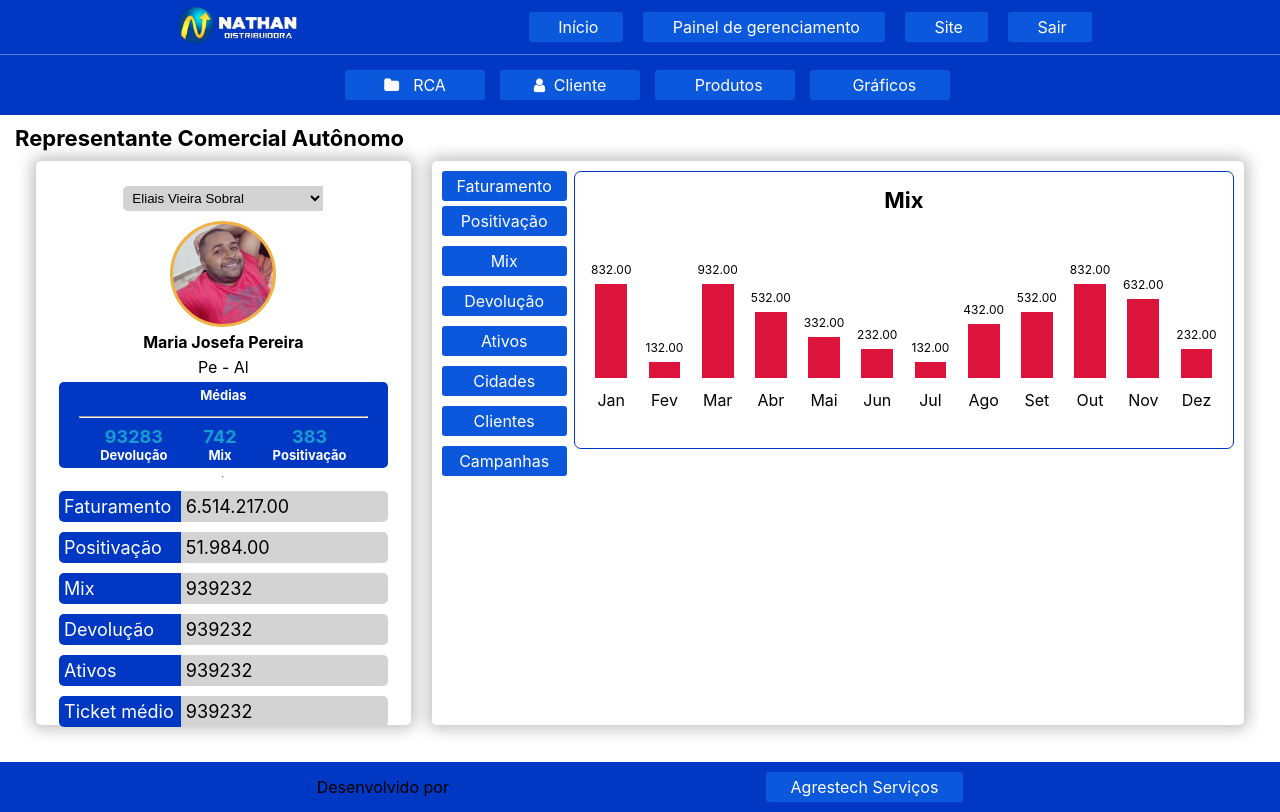
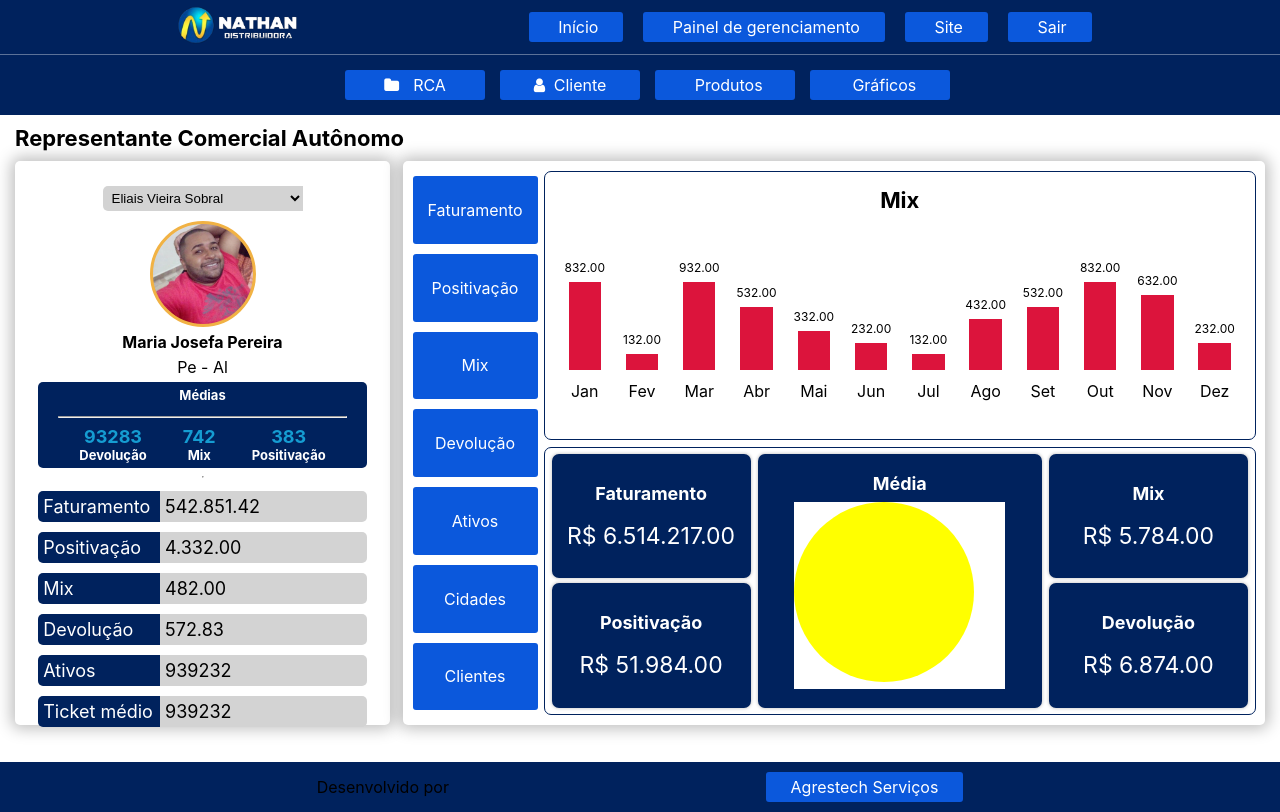
Before and after one commit to ramonlopz1/react-dashboard, a React (Create React App) app: page /rca/mix in a window 1280 px wide. Built offline with nearby package versions, Linux system fonts and the light colour scheme; data requests are answered from the project's data file.

Commit message:
refact rca layout

```diff
--- a/db.json
+++ b/db.json
@@ -254,6 +254,37 @@
             "dez": "232"
           }
         }
+      ], "devolution": [
+        {
+          "2020": {
+            "jan": "132",
+            "fev": "632",
+            "mar": "232",
+            "abr": "532",
+            "mai": "432",
+            "jun": "632",
+            "jul": "732",
+            "ago": "932",
+            "set": "132",
+            "out": "232",
+            "nov": "332",
+            "dez": "422"
+          },
+          "2021": {
+            "jan": "932",
+            "fev": "632",
+            "mar": "232",
+            "abr": "932",
+            "mai": "732",
+            "jun": "932",
+            "jul": "732",
+            "ago": "832",
+            "set": "132",
+            "out": "032",
+            "nov": "332",
+            "dez": "422"
+          }
+        }
       ]
     },
     "dina": {
@@ -350,6 +381,37 @@
             "dez": "422"
           }
         }
+      ], "devolution": [
+        {
+          "2020": {
+            "jan": "532",
+            "fev": "632",
+            "mar": "232",
+            "abr": "132",
+            "mai": "432",
+            "jun": "132",
+            "jul": "132",
+            "ago": "132",
+            "set": "132",
+            "out": "232",
+            "nov": "332",
+            "dez": "422"
+          },
+          "2021": {
+            "jan": "532",
+            "fev": "932",
+            "mar": "232",
+            "abr": "932",
+            "mai": "432",
+            "jun": "632",
+            "jul": "932",
+            "ago": "832",
+            "set": "132",
+            "out": "932",
+            "nov": "932",
+            "dez": "422"
+          }
+        }
       ]
     }
   }
--- a/package.json
+++ b/package.json
@@ -10,6 +10,7 @@
     "@testing-library/react": "^13.3.0",
     "@testing-library/user-event": "^13.5.0",
     "axios": "^0.27.2",
+    "create-next-app": "^12.2.2",
     "font-awesome": "^4.7.0",
     "json-server": "^0.17.0",
     "react": "^18.2.0",
--- a/src/components/rca/AsideLeft.jsx
+++ b/src/components/rca/AsideLeft.jsx
@@ -20,54 +20,49 @@ export default class AsideLeft extends Component {
         const { changeRCA } = props
 
         this.changeRCA = changeRCA
+
         this.state = {
-            list: this.props.list,
-            url: this.props.url,
-            rca: this.props.rca,
-            rcaAllData: this.props.rcaAllData,
-            revenue: this.calcTotal('revenue'),
-            positivation: this.calcTotal('positivation'),
-            monthID: this.props.monthID,
+            revenue: this.calcAvarege('revenue'),
+            positivation: this.calcAvarege('positivation'),
+            mix: this.calcAvarege('mix'),
+            devolution: this.calcAvarege('devolution'),
 
             ...initialState
         }
-
     }
 
+    componentDidUpdate(prevProps) {
+        if (this.props.unfilteredData !== prevProps.unfilteredData) {
 
-    componentDidUpdate(prevProps) {
-        if(this.props.rcaAllData !== prevProps.rcaAllData
-            || this.props.monthID !== prevProps.monthID) {
-
-            const revenue = this.calcTotal('revenue')
-            const positivation = this.calcTotal('positivation')
+            const revenue = this.calcAvarege('revenue')
+            const positivation = this.calcAvarege('positivation')
+            const mix = this.calcAvarege('mix')
+            const devolution = this.calcAvarege('devolution')
 
             this.setState({
                 revenue: revenue,
                 positivation: positivation,
-
+                mix: mix,
+                devolution: devolution
             })
         }
     }
-    calcTotal(filter) {
+
+    calcAvarege(filter) {
 
         // cria array de [revenue, positivation, mix...]
-        const filtered = this.props.rcaAllData[filter]
+        const filtered = this.props.unfilteredData[filter]
 
         // filtra por ano [revenue, positivation, mix]
         const allMonths = utils.getUpdateList(filtered, 2021)
-        if(!allMonths) return
-
-        // filtra por mês
-        const filterByMonth = allMonths[this.props.monthID]
+        if (!allMonths) return
 
 
         // valor inicial (total do ano inteiro)
         const totalYear = utils.calcYearRevenue(filtered, 2021)
 
-        if(filterByMonth) return filterByMonth
 
-        return totalYear
+        return totalYear / 12
     }
 
     render() {
@@ -135,7 +130,7 @@ export default class AsideLeft extends Component {
                                 Mix
                             </span>
                             <div className="data">
-                                939232
+                            {utils.formatNumbers(this.state.mix)}
                             </div>
                         </div>
                         <div className="info">
@@ -143,7 +138,7 @@ export default class AsideLeft extends Component {
                                 Devolução
                             </span>
                             <div className="data">
-                                939232
+                            {utils.formatNumbers(this.state.devolution)}
                             </div>
                         </div>
                         <div className="info">
--- a/src/components/rca/AsideRight.css
+++ b/src/components/rca/AsideRight.css
@@ -1,4 +1,3 @@
-
 .section__rca .aside__right {
     align-items: center;
     box-sizing: border-box;
@@ -9,7 +8,7 @@
     height: 100%;
     justify-content: space-between;
     padding: 10px;
-    width: 65%;
+    width: 69%;
 }
 
 .section__rca .aside__right .nav__filters {
@@ -23,17 +22,96 @@
 }
 
 .section__rca .aside__right .nav__filters .btn {
+    align-items: center;
+    display: flex;
+    height: 15%;
+    justify-content: center;
     margin: 5px 0px;
+    padding: 5px 5px;
     text-align: center;
-    padding: 5px 5px;
     width: 115px;
 }
 
-.section__rca .aside__right .nav__filters .btn:nth-of-type(1) {
-    margin: 0px;
+.section__rca .aside__right .nav__filters .btn:hover {
+    background-color: var(--cor3);
 }
 
 .section__rca .aside__right .data__containers {
+    align-items: center;
+    display: flex;
+    justify-content: space-between;
+    flex-direction: column;
     height: 100%;
     width: calc(100% - 132px);
 }
+
+.section__rca .aside__right .data__containers .container {
+    border: 1px solid var(--cor2);
+    border-radius: 7px;
+    height: 49%;
+    width: 100%;
+}
+
+.section__rca .aside__right .data__containers .container:nth-of-type(2) {
+    display: flex;
+    align-items: center;
+    justify-content: space-evenly;
+}
+
+.data__containers .container:nth-of-type(2) .aside__infos {
+    align-items: center;
+    display: flex;
+    flex-direction: column;
+    height: 95%;
+    justify-content: space-between;
+    width: 28%;
+}
+
+.data__containers .container:nth-of-type(2) h5 {
+    font-size: 18px;
+}
+
+.data__containers .container:nth-of-type(2) span {
+    color: white;
+    font-size: 23px;
+}
+
+.data__containers .container:nth-of-type(2) .aside__infos
+.minibox,
+.circle__graphic {
+    display: flex;
+    align-items: center;
+    justify-content: space-evenly;
+    flex-direction: column;
+    height: 49%;
+    background-color: var(--cor2);
+    border-radius: 7px;
+    box-shadow: 0px 0px 3px 1px #0000002b;
+    box-sizing: border-box;
+    width: 100%;
+    padding: 10px;
+}
+
+
+.data__containers .container:nth-of-type(2)
+.circle__graphic {
+    height: 95%;
+    width: 40%;
+}
+
+.data__containers .container:nth-of-type(2)
+.circle__graphic .graphic {
+    height: 80%;
+    width: 80%;
+    background-color: white;
+}
+
+.data__containers .container:nth-of-type(2)
+.circle__graphic .graphic .circle {
+    align-items: ;
+    display: flex;
+    border-radius: 100px;
+    background-color: yellow;
+    height: 180px;
+    width: 180px;
+}
--- a/src/components/rca/AsideRight.jsx
+++ b/src/components/rca/AsideRight.jsx
@@ -2,6 +2,7 @@ import React, { Component } from 'react'
 import { Link } from 'react-router-dom'
 import Graphic from './Graphic'
 import './AsideRight.css'
+import utils from '../graphics/util/utils'
 
 export default class AsideRight extends Component {
 
@@ -26,7 +27,14 @@ export default class AsideRight extends Component {
     async componentDidUpdate(prevProps, prevState) {
         if (this.props.url !== prevProps.url
             || this.props.rca !== prevProps.rca
-            || this.props.filteredData !== prevProps.filteredData) {
+            || this.props.filteredData !== prevProps.filteredData
+            || this.props.unfilteredData !== prevProps.unfilteredData
+            || this.props.monthID !== prevProps.monthID) {
+
+            const revenue = this.calcTotal('revenue')
+            const positivation = this.calcTotal('positivation')
+            const mix = this.calcTotal('mix')
+            const devolution = this.calcTotal('devolution')
 
             const res = await fetch(`http://localhost:3000/rca`)
             let data = await res.json()
@@ -37,9 +45,36 @@ export default class AsideRight extends Component {
 
             this.setState({
                 filteredData: data,
-                url: this.props.url
+                url: this.props.url,
+                revenue: revenue,
+                positivation: positivation,
+                mix: mix,
+                devolution: devolution
             })
+
+
         }
+    }
+
+    calcTotal(filter) {
+
+        // cria array de [revenue, positivation, mix...]
+        const filtered = this.props.unfilteredData[filter]
+
+        // filtra por ano [revenue, positivation, mix]
+        const allMonths = utils.getUpdateList(filtered, 2021)
+        if (!allMonths) return
+
+        // filtra por mês
+        const filterByMonth = allMonths[this.props.monthID]
+
+
+        // valor inicial (total do ano inteiro)
+        const totalYear = utils.calcYearRevenue(filtered, 2021)
+
+        if (filterByMonth) return filterByMonth
+
+        return totalYear
     }
 
     render() {
@@ -54,7 +89,6 @@ export default class AsideRight extends Component {
                     <Link className='btn' to="/">Ativos</Link>
                     <Link className='btn' to="/">Cidades</Link>
                     <Link className='btn' to="/">Clientes</Link>
-                        <Link className='btn' to="/">Campanhas</Link>
                 </nav>
 
                 <div className="data__containers">
@@ -68,6 +102,42 @@ export default class AsideRight extends Component {
                         />
                     </div>
                     <div className='container'>
+                        <div className='aside__infos'>
+                            <div className="minibox">
+                                <h5>Faturamento</h5>
+                                <span>
+                                    R$ {utils.formatNumbers(this.state.revenue)}
+                                </span>
+                            </div>
+                            <div className="minibox">
+                                <h5>Positivação</h5>
+                                <span>
+                                    R$ {utils.formatNumbers(this.state.positivation)}
+                                </span>
+                            </div>
+                        </div>
+                        <div className="circle__graphic">
+                            <h5>Média</h5>
+                            <div className='graphic'>
+                                <div className="circle">
+
+                                </div>
+                            </div>
+                        </div>
+                        <div className='aside__infos'>
+                            <div className="minibox">
+                            <h5>Mix</h5>
+                                <span>
+                                    R$ {utils.formatNumbers(this.state.mix)}
+                                </span>
+                            </div>
+                            <div className="minibox">
+                            <h5>Devolução</h5>
+                                <span>
+                                    R$ {utils.formatNumbers(this.state.devolution)}
+                                </span>
+                            </div>
+                        </div>
                     </div>
                 </div>
             </aside>
--- a/src/components/rca/Graphic.css
+++ b/src/components/rca/Graphic.css
@@ -4,9 +4,6 @@
     display: flex;
     justify-content: center;
     flex-direction: column;
-    border: 1px solid var(--cor2);
-    border-radius: 7px;
-
 }
 
 .content_children.rca__graphic h1 {
@@ -38,7 +35,7 @@
     display: flex;
     flex-direction: column;
     justify-content: center;
-    height: 215px;
+    height: 204px;
     width: 100%;
 
 }
--- a/src/components/rca/Graphic.jsx
+++ b/src/components/rca/Graphic.jsx
@@ -90,7 +90,6 @@ export default class Graphic extends Component {
     }
 
 
-
     render() {
         return (
             <section className='content_children rca__graphic'>
--- a/src/components/rca/Rca.css
+++ b/src/components/rca/Rca.css
@@ -2,7 +2,7 @@
     align-items: center;
     box-sizing: border-box;
     display: flex;
-    justify-content: space-evenly;
+    justify-content: space-between;
     height: 90%;
     width: 100%;
 }
--- a/src/components/rca/Rca.jsx
+++ b/src/components/rca/Rca.jsx
@@ -14,7 +14,7 @@ export class Rca extends Component {
             filteredData: [],
             url: this.props.url,
             rca: "elias",
-            rcaAllData: "",
+            unfilteredData: "",
             monthID: ""
         }
 
@@ -25,20 +25,21 @@ export class Rca extends Component {
         this.load = this.load.bind(this)
     }
 
+    // https://ramonlopz1.github.io/react-dashboard/db.json
     async componentDidMount() {
         let res = await fetch(`http://localhost:3000/rca`)
         res = await res.json()
 
         // retorna todos os dados do rca escolhido (this.state.rca)
-        const rcaAllData = res?.[this.state.rca]
+        const unfilteredData = res?.[this.state.rca]
 
         // retorna os dados filtrados do rca escolhido (revenue, positivation...)
-        let filteredData = rcaAllData?.[this.props.url]
+        let filteredData = unfilteredData?.[this.props.url]
 
         this.setState({
             filteredData: filteredData,
             url: this.props.url,
-            rcaAllData: rcaAllData
+            unfilteredData: unfilteredData
         })
     }
 
@@ -48,15 +49,17 @@ export class Rca extends Component {
         res = await res.json()
 
         // retorna todos os dados do rca escolhido (this.state.rca)
-        const rcaAllData = res?.[this.state.rca]
+        const unfilteredData = res?.[this.state.rca]
 
         if(this.state.rca !== prevState.rca) {
 
             this.setState({
-                rcaAllData: rcaAllData
+                unfilteredData: unfilteredData
             })
         }
     }
+
+
 
     load() {
         this.setState({
@@ -95,17 +98,17 @@ export class Rca extends Component {
                 <AsideLeft
                     changeRCA={this.changeRCA}
                     monthID={this.state.monthID}
-                    rcaAllData={this.state.rcaAllData}
+                    unfilteredData={this.state.unfilteredData}
                     filteredData={this.state.filteredData}
-                    url={this.props.url}
-                    rca={this.state.rca}
                 />
                 <AsideRight
                     getMonthID={this.getMonthID}
-                    filteredData={this.state.filteredData}
                     url={this.props.url}
                     rca={this.state.rca}
                     title={this.props.title}
+                    monthID={this.state.monthID}
+                    unfilteredData={this.state.unfilteredData}
+                    filteredData={this.state.filteredData}
                 />
             </section>
         )
--- a/src/main/App.css
+++ b/src/main/App.css
@@ -1,9 +1,10 @@
 :root {
     --cor0: #f1b244;
     --cor1: rgb(11, 88, 220);
-    --cor2: #0138c3;
+    --cor2: rgb(0 34 93);
     --cor3: rgb(21 157 210);
     --cor4: #2ad52a;
+    --cor5: rgb(0 34 93)
 }
 
 .app {
```
Also changed, not shown: 1 other file (tests, documents, lock files or other folders). Lines whose indentation alone changed are shown as unchanged.
